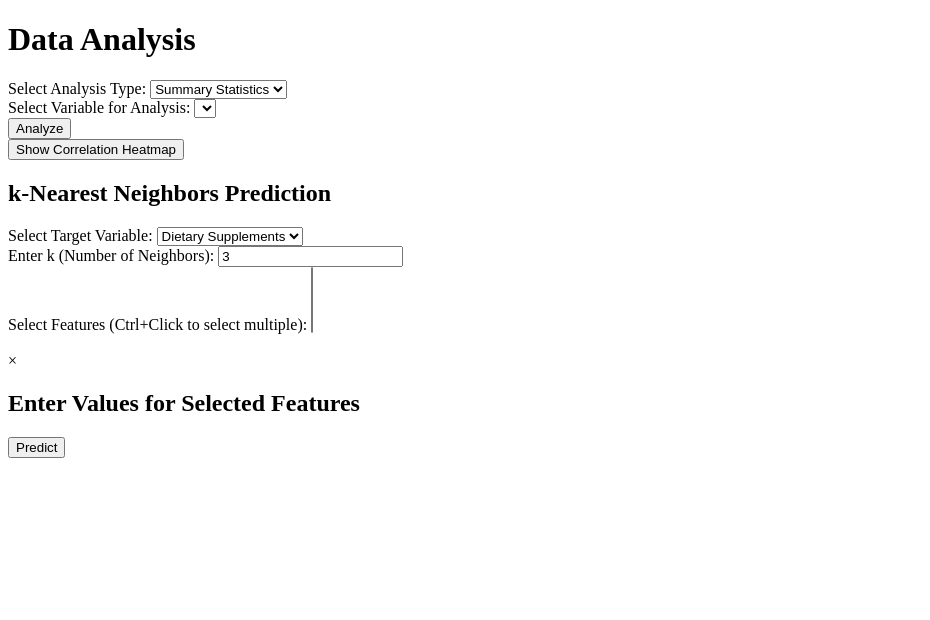
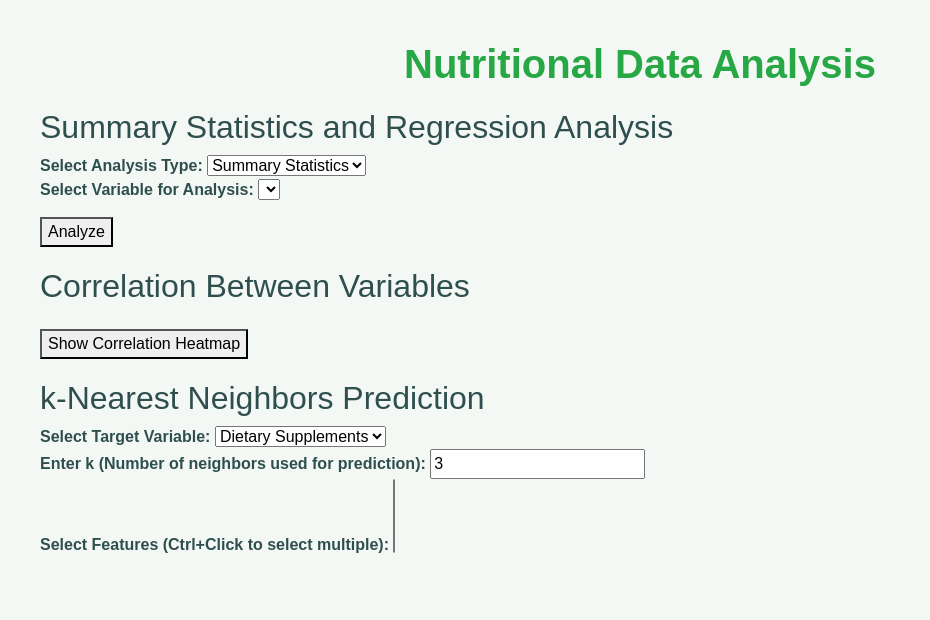
Before and after one commit to kglasmacher/comp_methods_final, a Flask app: template templates/index.html in a window 1280 px wide. Shown: the top 620 px of the page, without its empty margins (0-930 px from the left). Run offline with Flask 3, Linux system fonts and the light colour scheme; the template is opened without the code that fills it, so the values that code supplies are empty; parts of the project's set-up code (start-up, migrations or seed data) failed here and were passed over; some libraries are stand-ins or nearby versions.

Commit message:
some style changes

```diff
--- a/templates/index.html
+++ b/templates/index.html
@@ -3,14 +3,100 @@
 <head>
     <meta charset="UTF-8">
     <meta name="viewport" content="width=device-width, initial-scale=1.0">
-    <title>Data Analysis</title>
-    <link rel="stylesheet" href="static/style.css">
-    <!-- Include Plotly.js for rendering the scatterplot -->
+    <title>Nutrition Data Analysis</title>
+    <link href="https://cdn.jsdelivr.net/npm/bootstrap@5.3.0-alpha1/dist/css/bootstrap.min.css" rel="stylesheet">
+    <style>
+        body {
+            font-family: Arial, sans-serif;
+            background-color: #f4f8f5;
+            color: #2f4f4f;
+            margin: 20px;
+            padding: 20px;
+        }
+        .container {
+            margin: 30px auto;
+            padding: 20px;
+            max-width: 800px;
+            background: #ffffff;
+            border-radius: 10px;
+            box-shadow: 0 8px 16px rgba(0, 0, 0, 0.1);
+        }
+        h1 {
+            color: #28a745;
+            text-align: center;
+            font-weight: bold;
+            margin-bottom: 20px;
+        }
+        label {
+            font-weight: bold;
+        }
+        button {
+            margin-top: 15px;
+            transition: background-color 0.3s ease;
+        }
+        button:hover {
+            background-color: #218838;
+        }
+        .form-select, .form-control {
+            border-radius: 5px;
+            border: 1px solid #ced4da;
+            transition: border-color 0.3s ease;
+        }
+        .form-select:focus, .form-control:focus {
+            border-color: #28a745;
+            box-shadow: 0 0 5px rgba(40, 167, 69, 0.5);
+        }
+        #analysis-results, #correlation-heatmap-results, #knn-results {
+            margin-top: 20px;
+        }
+        .btn-success {
+            background-color: #28a745;
+            border-color: #28a745;
+        }
+        .btn-success:hover {
+            background-color: #218838;
+            border-color: #1e7e34;
+        }
+        .btn-outline-success {
+            color: #28a745;
+            border-color: #28a745;
+        }
+        .btn-outline-success:hover {
+            background-color: #28a745;
+            color: white;
+        }
+        .modal {
+            display: none;
+            position: fixed;
+            top: 50%;
+            left: 50%;
+            transform: translate(-50%, -50%);
+            background: white;
+            padding: 20px;
+            border-radius: 8px;
+            box-shadow: 0 4px 6px rgba(0, 0, 0, 0.1);
+            z-index: 1050;
+        }
+        .modal-open {
+            display: block;
+        }
+        .modal-header {
+            background-color: #28a745;
+            color: white;
+            padding: 10px;
+            border-top-left-radius: 8px;
+            border-top-right-radius: 8px;
+        }
+        .modal-footer {
+            text-align: right;
+        }
+    </style>
     <script src="https://cdn.plot.ly/plotly-latest.min.js"></script>
 </head>
 <body>
-    <h1>Data Analysis</h1>
+    <h1>Nutritional Data Analysis</h1>
 
+    <h2>Summary Statistics and Regression Analysis</h2>
     <!-- Form to select analysis type and column -->
     <form id="analysis-form">
         <label for="analysis-type">Select Analysis Type:</label>
@@ -52,7 +138,7 @@
 
 
 
-
+    <h2>Correlation Between Variables</h2>
 
     <button id="correlation-heatmap-btn">Show Correlation Heatmap</button>
     <div id="correlation-heatmap-results"></div>
@@ -69,7 +155,7 @@
         </select>
         <br>
 
-        <label for="k-value">Enter k (Number of Neighbors):</label>
+        <label for="k-value">Enter k (Number of neighbors used for prediction):</label>
         <input type="number" id="k-value" name="k-value" min="1" value="3">
         <br>
 
```
